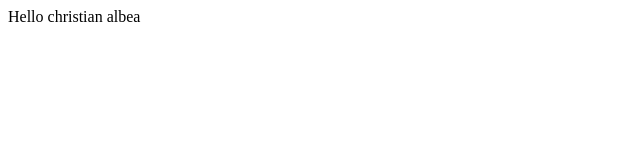
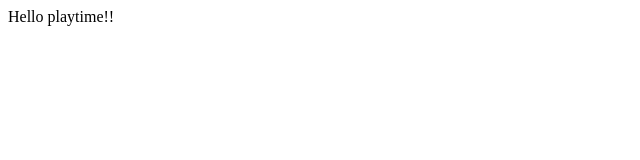
Before and after one commit to bridgemoraleda20/practice, a plain HTML site: page index.html in a window 1280 px wide. Shown: the full height of the page, 0-640 px from the left. Drawn offline with Linux system fonts and the light colour scheme.

Commit message:
change-name
asdflasdf

```diff
--- a/index.html
+++ b/index.html
@@ -13,7 +13,7 @@
     </head>
     <body>
         <script>
-            sayHello("christian albea");
+            sayHello("playtime!!");
         </script>
     </body>
 </html>
```
